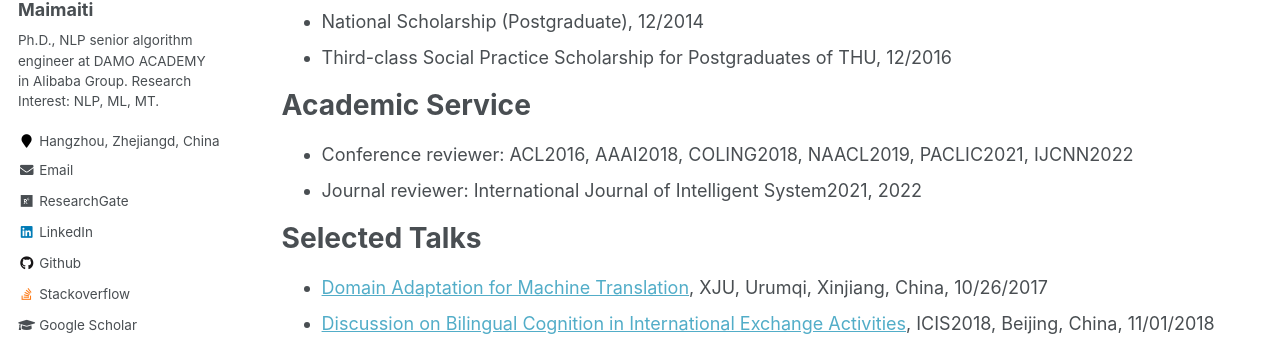
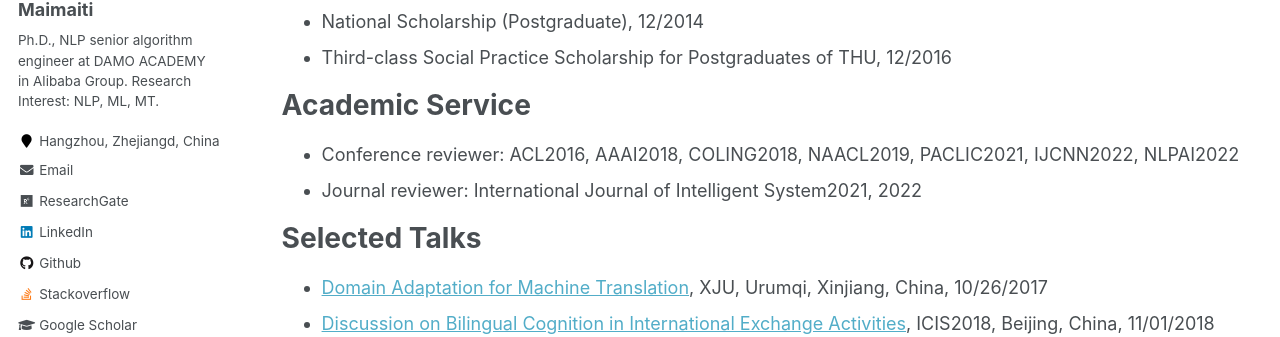
Before and after one commit to miradel51/miradel51.github.io, a Jekyll site: the page built from _pages/cv.md, in a window 1280 px wide and 900 px high, scrolled down 3836 px. Shown: the part 203-540 px from the top of the window. Built offline with Jekyll 4.4.1, drawn with Linux system fonts in a browser that asks for light colours; some web fonts are replaced.

Commit message:
update cv.md
revised the cv.md

```diff
--- a/_pages/cv.md
+++ b/_pages/cv.md
@@ -111,7 +111,7 @@ Honors
 
 Academic Service
 ======
-* Conference reviewer: ACL2016, AAAI2018, COLING2018, NAACL2019, PACLIC2021, IJCNN2022
+* Conference reviewer: ACL2016, AAAI2018, COLING2018, NAACL2019, PACLIC2021, IJCNN2022, NLPAI2022
 * Journal reviewer: International Journal of Intelligent System2021, 2022
 
 Selected Talks
```
